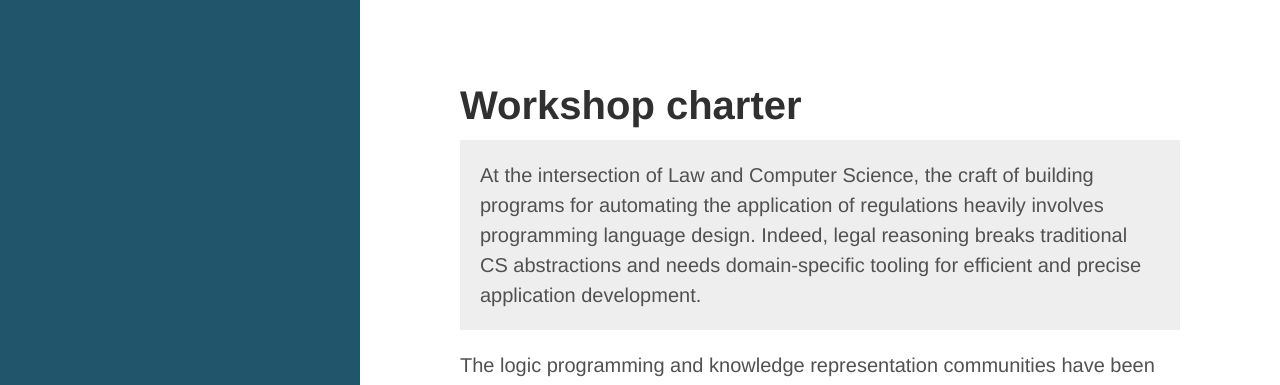
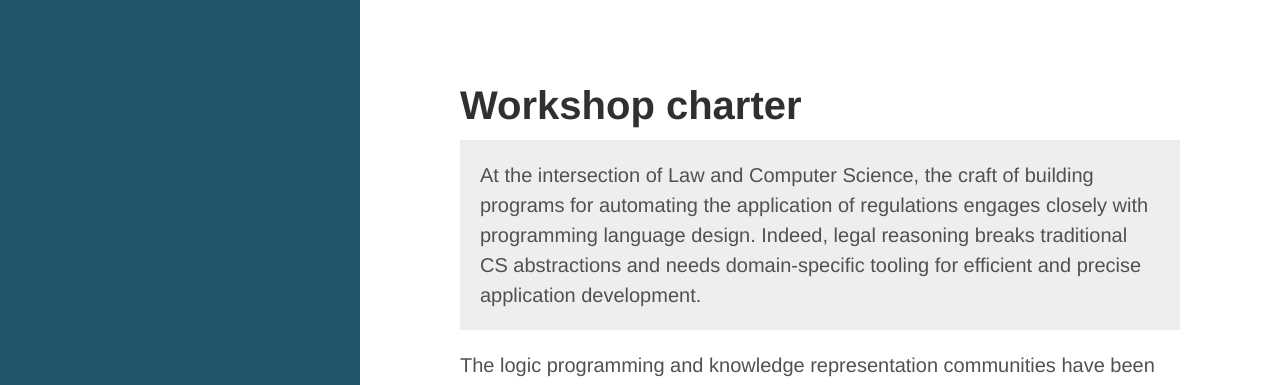
Before and after one commit to etosch/prolala.github.io, a Jekyll site: the page built from workshop-charter.md, in a window 1280 px wide and 900 px high. Shown: the top 385 px of the window. Built offline with Jekyll 4.4.1, drawn with Linux system fonts in a browser that asks for light colours; some web fonts are replaced; Markdown is read by kramdown in place of the engine named in the settings.

Commit message:
Update workshop-charter.md

```diff
--- a/workshop-charter.md
+++ b/workshop-charter.md
@@ -5,7 +5,7 @@ title: Workshop charter
 
 {:.message}
 At the intersection of Law and Computer Science, the craft of building
-programs for automating the application of regulations heavily involves
+programs for automating the application of regulations engages closely with
 programming language design. Indeed, legal reasoning breaks traditional
 CS abstractions and needs domain-specific tooling for efficient and
 precise application development.
```
